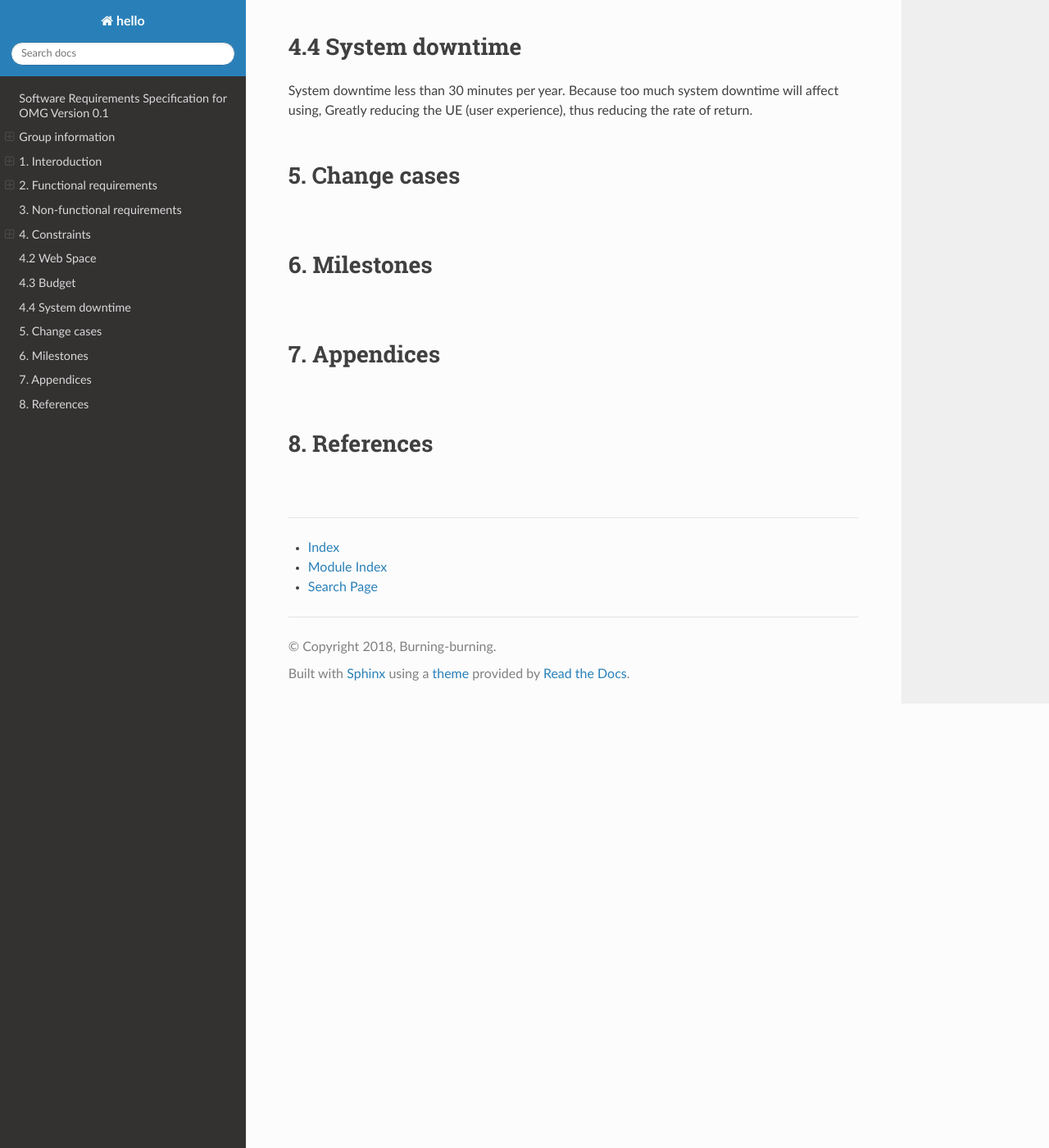
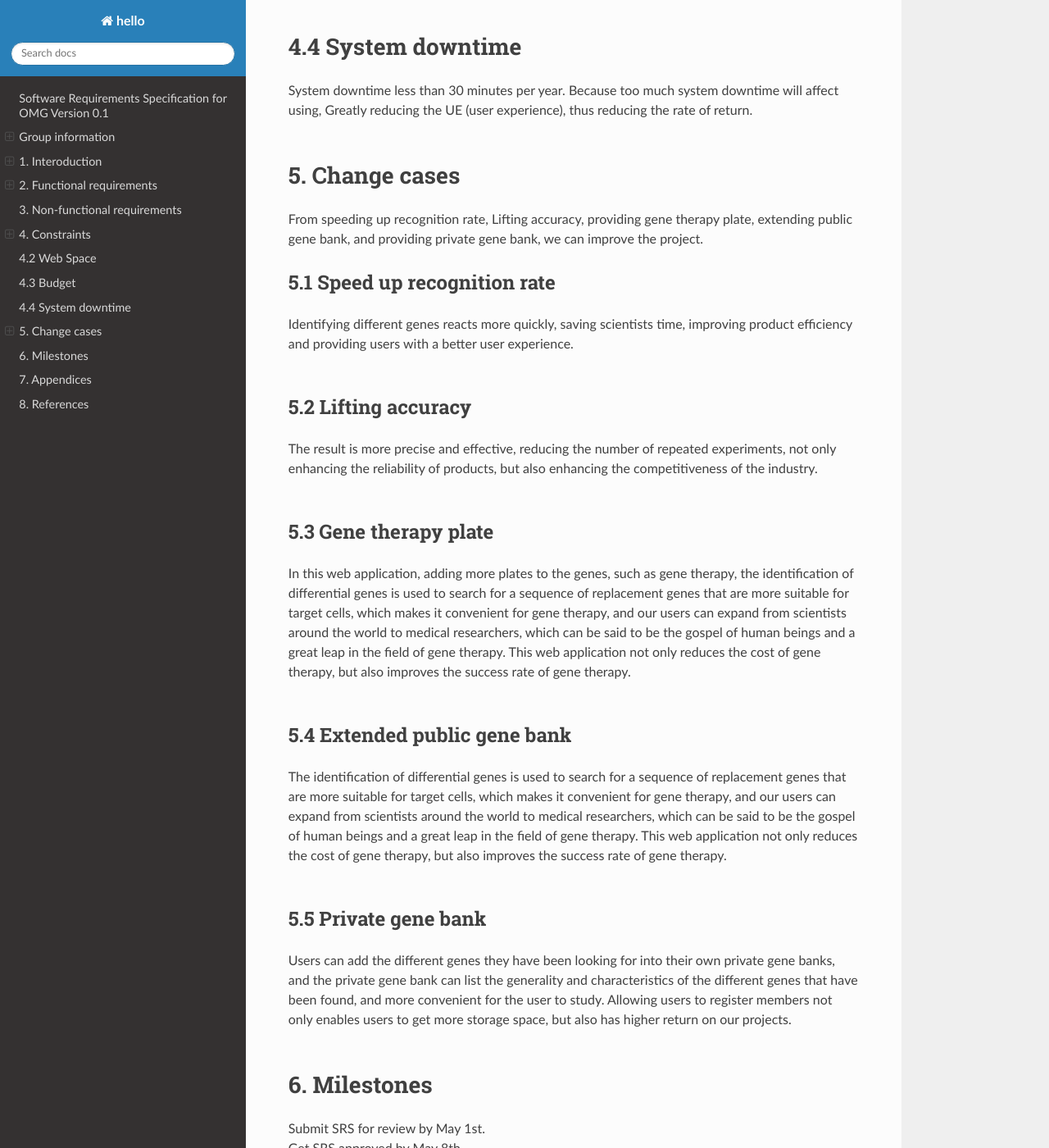
Before and after one commit to Burning-burning/Burning-burning, a Sphinx documentation site: the page built from docs/source/index.rst, in a window 1280 px wide and 1400 px high, scrolled down 3064 px. Shown: the whole window at 82% size. Built offline with Sphinx 7.4.7 and the Read the Docs theme 2.0.0, drawn with Linux system fonts in a browser that asks for light colours; some of the changed text lies outside the part shown.

Commit message:
Update index.rst

```diff
--- a/docs/source/index.rst
+++ b/docs/source/index.rst
@@ -89,15 +89,42 @@ Group members:
 |
 5. Change cases
 ==================
+| From speeding up recognition rate, Lifting accuracy, providing gene therapy plate, extending public gene bank, and providing private gene bank, we can improve the project.
+5.1 Speed up recognition rate
+-----------------------
+| Identifying different genes reacts more quickly, saving scientists time, improving product efficiency and providing users with a better user experience.
+|
+5.2 Lifting accuracy
+--------------------------
+| The result is more precise and effective, reducing the number of repeated experiments, not only enhancing the reliability of products, but also enhancing the competitiveness of the industry.
+|
+5.3 Gene therapy plate
+-------------------------
+| In this web application, adding more plates to the genes, such as gene therapy, the identification of differential genes is used to search for a sequence of replacement genes that are more suitable for target cells, which makes it convenient for gene therapy, and our users can expand from scientists around the world to medical researchers, which can be said to be the gospel of human beings and a great leap in the field of gene therapy. This web application not only reduces the cost of gene therapy, but also improves the success rate of gene therapy.
+|
+5.4 Extended public gene bank
+---------------------
+| The identification of differential genes is used to search for a sequence of replacement genes that are more suitable for target cells, which makes it convenient for gene therapy, and our users can expand from scientists around the world to medical researchers, which can be said to be the gospel of human beings and a great leap in the field of gene therapy. This web application not only reduces the cost of gene therapy, but also improves the success rate of gene therapy.
+|
+5.5 Private gene bank
+----------------------
+| Users can add the different genes they have been looking for into their own private gene banks, and the private gene bank can list the generality and characteristics of the different genes that have been found, and more convenient for the user to study. Allowing users to register members not only enables users to get more storage space, but also has higher return on our projects.
 |
 6. Milestones
 ==================
-|
+| Submit SRS for review by May 1st.
+| Get SRS approved by May 8th.
+| Get design done by May 10th.
+| Get coding done by May 24th.
+| Acceptance tests by June 1st.
+| Release by June 15th.
 7. Appendices
 ==================
 |
 8. References
 ==================
+| 1. ReStructuredText (RST) quick introduction grammar:
+     https://www.cnblogs.com/seayxu/p/5603876.html
 |
 
 
```
